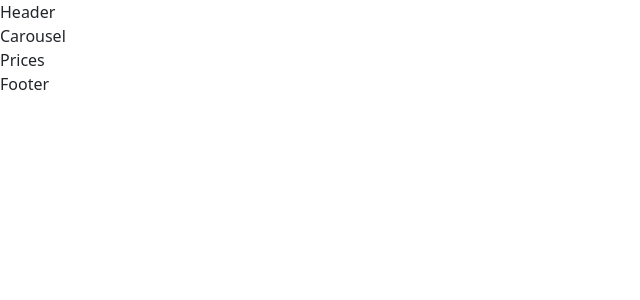
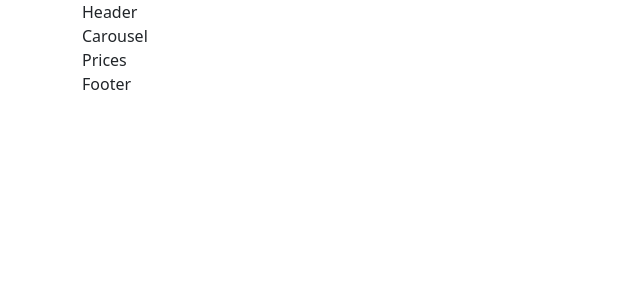
Before and after one commit to aadelop/pricing-page-design, a React (Vite) app: page / in a window 1280 px wide. Shown: the top 300 px of the page, without its empty margins (0-640 px from the left). Built offline with nearby package versions, Linux system fonts and the light colour scheme.

Commit message:
Added container class to stylish the main component

```diff
--- a/src/components/Home.jsx
+++ b/src/components/Home.jsx
@@ -4,7 +4,7 @@ import { Prices  } from "./Prices";
 import { Footer  } from "./Footer";
 
 export function Home(){
-    return <div>
+    return <div className="container">
                 <Header></Header>
                 <Carousel></Carousel>
                 <Prices></Prices>
```
